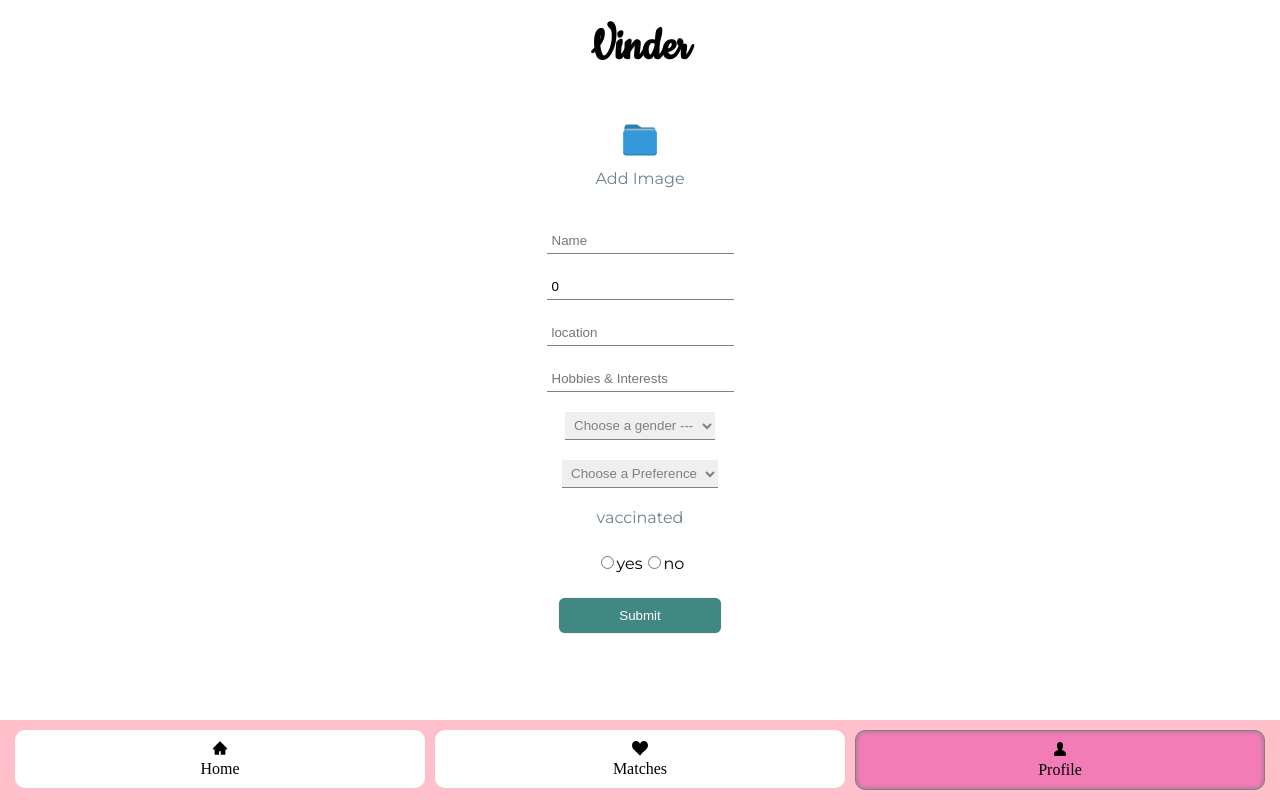
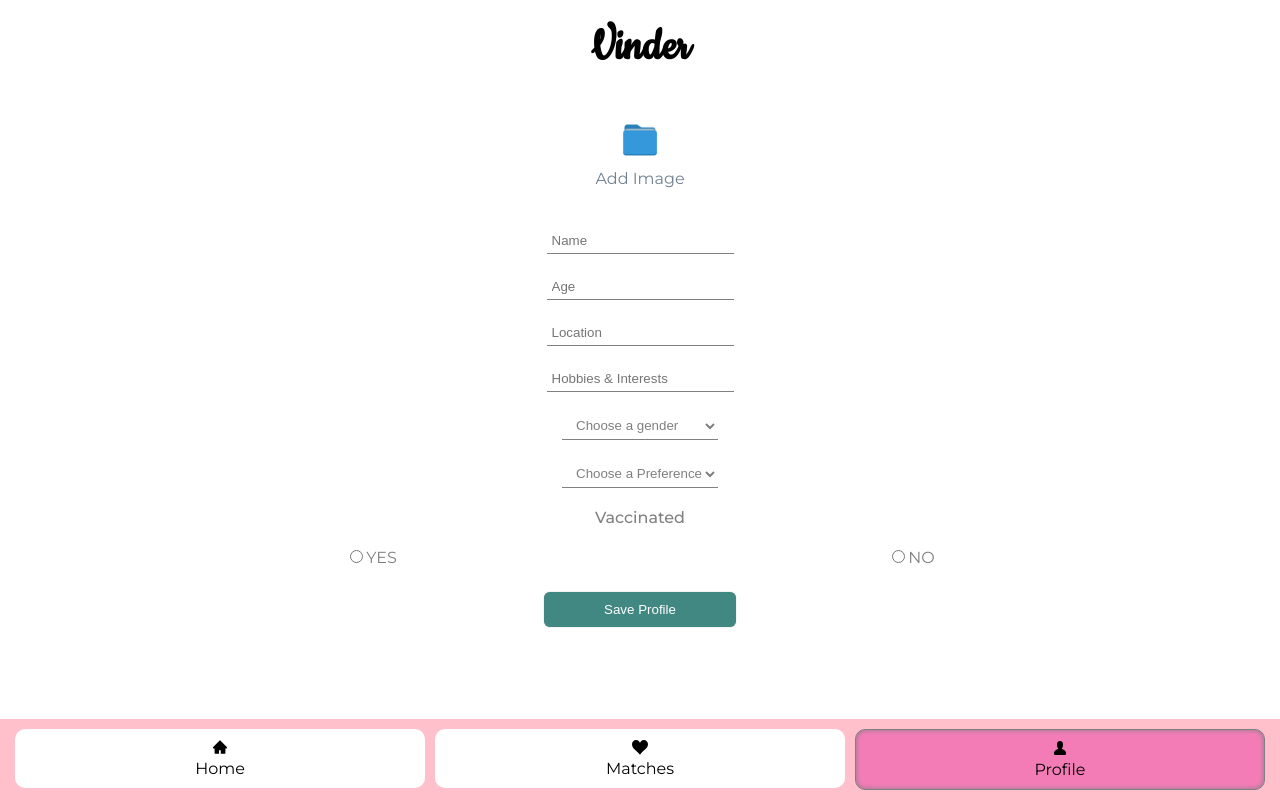
Before and after one commit to nls20/Dating_App_Frontend, a React (Create React App) app: page /profile in a window 1280 px wide. Built offline with nearby package versions, Linux system fonts and the light colour scheme.

Commit message:
form css added

```diff
--- a/src/components/NavBar/NavBar.css
+++ b/src/components/NavBar/NavBar.css
@@ -20,6 +20,7 @@
 .nav-bar-section{
     background-color: pink;
     padding: 10px;
+    font-family: 'Montserrat', sans-serif;
 }
 
 .nav-bar-section>ul>li>a>p{
--- a/src/components/Profile/DisplayInformation.js
+++ b/src/components/Profile/DisplayInformation.js
@@ -26,20 +26,20 @@ const DisplayInformation = ({name, age, location, hobbies, typeFile, gender, pre
         autoPlay
         alt="uploaded-img"
         />
-      ) : ( */}
+        ) : ( */}
         <img
           id="image"
           src={image}
           alt="uploaded-img"
         />
         {/* )} */}
-        <p id="name"><span id="name1">name - </span> {name}</p>
-        <p id="age"><span id="name1">age - </span> {age}</p>
-        <p id="location"><span id="name1">location - </span>{location}</p>
-        <p id="hobbies"><span id="name1">hobbies - </span>{hobbies}</p>
-        <p id="Gender"><span id="name1">gender - </span>{gender}</p>
-        <p id="preference"><span id="name1">preference - </span> {preference}</p>
-       <Link to="/profile"><button id="button-update" value={true} onClick={handleUpdateButton}><i class="fa fa-user-edit"></i></button></Link>
+        <p id="name"><span id="name1">Name - </span> {name}</p>
+        <p id="age"><span id="name1">Age - </span> {age}</p>
+        <p id="location"><span id="name1">Location - </span>{location}</p>
+        <p id="hobbies"><span id="name1">Hobbies - </span>{hobbies}</p>
+        <p id="Gender"><span id="name1">Gender - </span>{gender}</p>
+        <p id="preference"><span id="name1">Interested in - </span> {preference}</p>
+        <Link to="/profile"><button id="button-update" value={true} onClick={handleUpdateButton}><i class="fa fa-user-edit"></i></button></Link>
       </article>
     )}
 }
--- a/src/components/Profile/Form.js
+++ b/src/components/Profile/Form.js
@@ -7,7 +7,7 @@ import HandleRadioButtons from './HandleRadioButtons';
 const Form = ({submitted, hasBeenSubmitted}) => {
 
   const [name, setName] = useState("");
-  const [age, setAge] = useState(0);
+  const [age, setAge] = useState(null);
   const [location, setLocation] = useState("");
   const [hobbies, setHobbies] = useState("");
   const [gender, setGender] = useState("");
@@ -149,7 +149,7 @@ const Form = ({submitted, hasBeenSubmitted}) => {
       <input
       className="setUp-input"
       type="text"
-      placeholder="location"
+      placeholder="Location"
       value={location}
       onChange={handleLocation} required/>
 
@@ -160,7 +160,7 @@ const Form = ({submitted, hasBeenSubmitted}) => {
        value={hobbies}
        onChange={handleHobbies} required/>
        <select className="option-bar" onChange={handleGender}>
-           <option value="gender" disabled selected hidden>Choose a gender ---</option>
+           <option value="gender" disabled selected hidden>Choose a gender</option>
            <option value="male" >Male</option>
            <option value="female" >Female</option>
            <option value="non-binary" >non-binary</option>
@@ -172,13 +172,12 @@ const Form = ({submitted, hasBeenSubmitted}) => {
            <option value="non-binary" >non-binary</option>
            <option value="all" >All</option>
        </select>
-       <p id="vaccinated">vaccinated</p>
+       <p id="vaccinated">Vaccinated</p>
 
        <HandleRadioButtons vaccinated={vaccinated}/>
   </form>
     )
   }
-
 }
 
 export default Form;
--- a/src/components/Profile/HandleRadioButtons.js
+++ b/src/components/Profile/HandleRadioButtons.js
@@ -19,27 +19,31 @@ const HandleRadioButtons = ({vaccinated}) => {
   return (
     <>
     <div className="Choice">
-    <input
-       type="radio"
+      <div class="radio-button">
+        <input type="radio"
         id="Choice1"
         name="vaccinated"
         value={true}
         onChange={handVaccinatedYes}
-       required/>
-       <label htmlFor="Choice1">yes</label>
+        required>
+        </input>
+        <label htmlFor="Choice1">YES</label>
+      </div>
 
+      <div class="radio-button">
         <input
         type="radio"
         id="Choice2"
         name="vaccinated"
         value={false}
-      onChange={handleVaccinatedNo}
-       />
-     <label htmlFor="Choice2">no</label>
+        onChange={handleVaccinatedNo}>
+        </input>
+        <label htmlFor="Choice2">NO</label>
+      </div>
     </div>
 
     <div>
-        <input  id="button" type="submit" value="Submit"/>
+      <input  id="button" type="submit" value="Save Profile"/>
     </div>
     </>
   )
--- a/src/components/Profile/style/FromStyling.css
+++ b/src/components/Profile/style/FromStyling.css
@@ -35,7 +35,9 @@
 }
 
 #vaccinated{
-  color: slategray;
+  font-weight: 500;
+  color: gray;
+  margin-bottom: 0px;
 }
 
 .Choice{
@@ -50,7 +52,9 @@
   border: none;
   color: gray;
   border-bottom: 1px gray solid;
-  padding: 5px;
+  padding: 5px 10px;
+  width: 156px;
+  background-color: white;
 }
 
 .image-upload {
@@ -83,3 +87,17 @@
   color: slategray;
   margin: 0px 0px;
 }
+
+.Choice{
+  display: flex;
+  justify-content: space-around;
+  margin: 0px;
+  padding-top: 20px;
+  padding-left: 100px;
+  padding-right: 100px;
+  color: gray;
+}
+
+.radio-button{
+  padding: 0px;
+}
--- a/src/components/Profile/style/InformationSyling.css
+++ b/src/components/Profile/style/InformationSyling.css
@@ -1,6 +1,7 @@
 .display-profile-content{
   padding: 20px 0px;
   margin: 0px 10px;
+  margin-top: 20px;
   border-radius: 10px;
   box-shadow: 0 0 5px gray;
 }
@@ -21,10 +22,10 @@ img{
 }
 
 #button-update{
-  position: fixed;
-  right: 5px;
-  bottom: 50px;
-  background-color: rgb(66, 136, 130);
+  /* position: fixed; */
+  /* right: 5px;
+  bottom: 50px; */
+  background-color: rgb(122, 210, 240);
   border-radius: 50%;
   font-size: 20px;
   padding: 10px;
```
Lines whose indentation alone changed are shown as unchanged.
